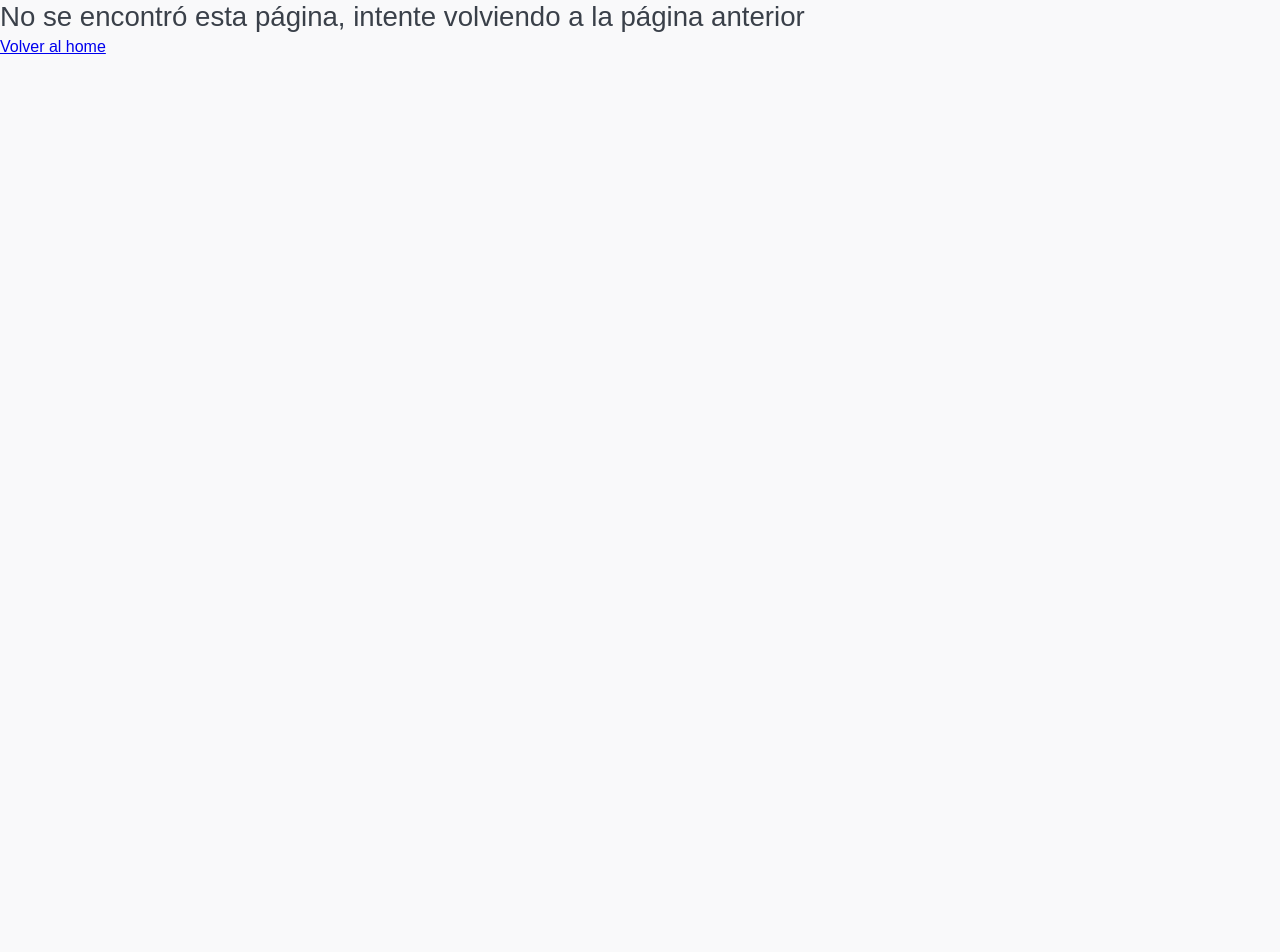
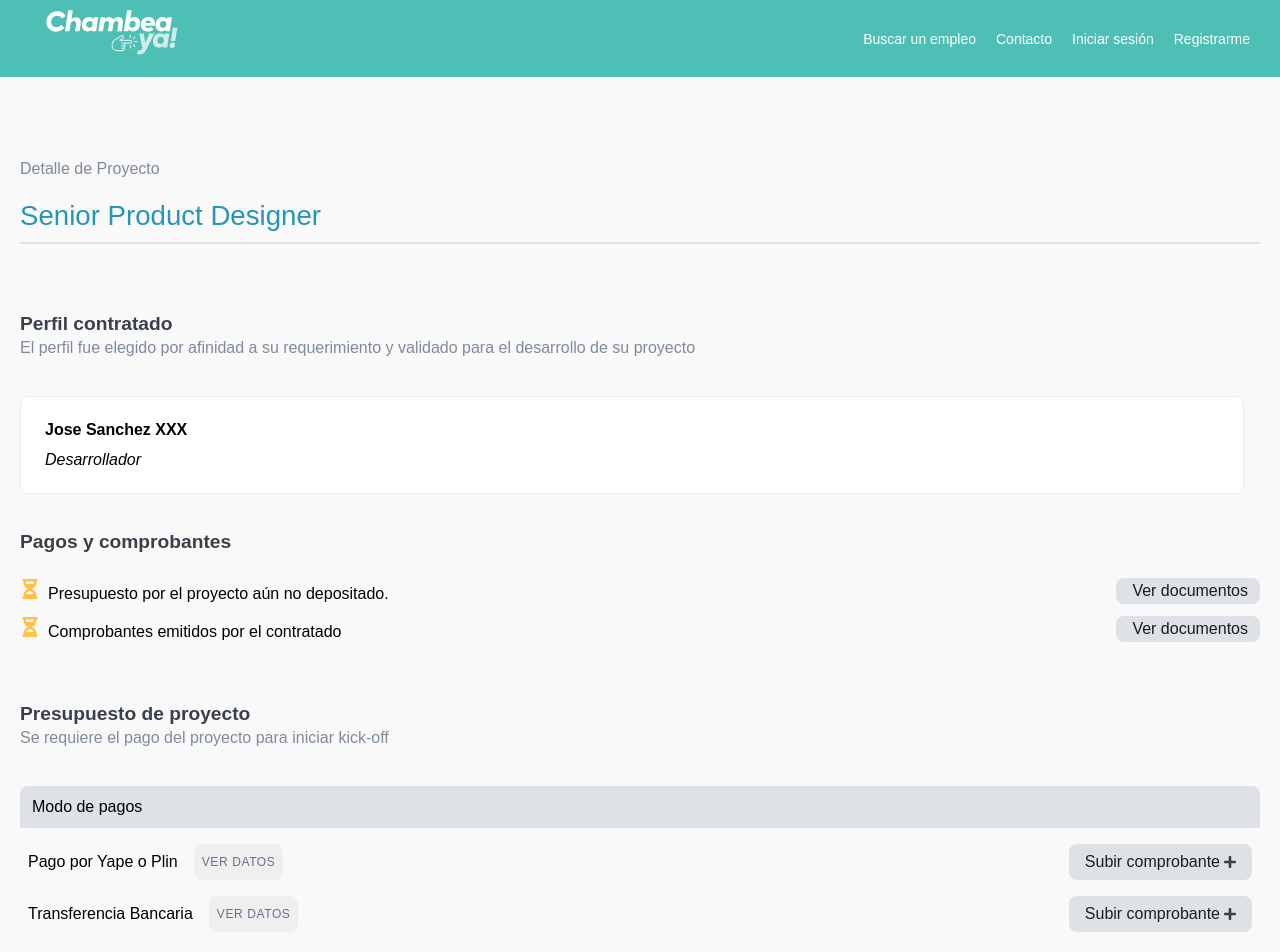
Before and after one commit to Meant-Peru/chambeaya-front, a React (Create React App) app: page /detail-project/1 in a window 1280 px wide. Shown: the top 952 px of the page. Before the commit the page ends 800 px from the top, so only its background shows below. Built offline with nearby package versions, Linux system fonts and the light colour scheme.

Commit message:
fixed contract, create project, fixed list project frontend

```diff
--- a/src/components/ProjectsComponent.tsx
+++ b/src/components/ProjectsComponent.tsx
@@ -24,7 +24,7 @@ export const ProjectsComponent = () => {
 				{projects.map((p: Project) => (
 					<article className="cardHistory" key={p._id}>
 						<div className="headCard">
-							<strong>{p.title}</strong>
+							<strong>{p.projectTitle}</strong>
 							<span>
 								<i>{p.state ? 'Proyecto iniciado' : 'Proyecto no iniciado'}</i>
 							</span>
@@ -32,16 +32,16 @@ export const ProjectsComponent = () => {
 						<div className="contentCard">
 							<ul className="listCard">
 								<li>
-									<img src={check} alt="" /> <span>Contratado</span>
+									<img src={p?.dataContract.states.initProject ? check : negative} alt="" /> <span>Contratado</span>
 								</li>
 								<li>
-									<img src={negative} alt="" /> <span>Presupuesto no depositado</span>
+									<img src={p?.dataContract.states.paidProject ? check : negative} alt="" /> <span>Presupuesto no depositado</span>
 								</li>
 								<li>
-									<img src={check} alt="" /> <span>Documentación completa</span>
+									<img src={p?.dataContract.states.fullDocumentation ? check : negative} alt="" /> <span>Documentación completa</span>
 								</li>
 							</ul>
-							<ButtonComponent link={'/detail-project'} family="textLink" icon="whitOutIcon" label="Ver Detalle" />
+							<ButtonComponent link={`/detail-project/${p._id}`} family="textLink" icon="whitOutIcon" label="Ver Detalle" />
 						</div>
 					</article>
 				))}
--- a/src/pages/DetailPostPostulant.tsx
+++ b/src/pages/DetailPostPostulant.tsx
@@ -33,23 +33,36 @@ export const DetailPostPostulant = () => {
 		// console.log({ idP, idJob });
 		setLoadingPost(true);
 		const resp: DetailPostulant = await startDetailPostulant({ idP, idJob });
-		// console.log({ resp });
+		console.log({ resp });
 		setPostJob(resp);
 		setPostulant(resp.dataPostAndPostulant.userDataPostulant);
-		// console.log({ postulant });
+		console.log({ postulant });
 		// console.log('resp?.postulants', resp?.postulants);
 		// setListSkill([...resp.listSkills]);
 		setLoadingPost(false);
 	};
 
 	const handlerContractor = async () => {
+		if (!postJob.state) return;
 		const dataSend = {
+			projectTitle: postJob.title,
 			idPostulant: postJob.dataPostAndPostulant.idPostulant,
 			idPostJob: postJob.dataPostAndPostulant.idPostJob,
+			idPostulation: postJob.dataPostAndPostulant._id,
 			idCompany: postJob.idCompany,
-			dataContract: {},
+			dataContract: {
+				typePayment: '',
+				proofPayment: '',
+				paymentAmount: '',
+				proofDate: new Date(),
+				states: {
+					initProject: false,
+					paidProject: false,
+					fullDocumentation: false,
+					stateProject: false,
+				},
+			},
 		};
-		// console.log({ dataSend });
 		const status = await startCreatePostJobContracts(dataSend);
 		changeStateModal(false);
 		if (status) {
@@ -90,7 +103,9 @@ export const DetailPostPostulant = () => {
 						</p>
 					</article>
 					<article className="actionApply">
-						<BtnPrimary onClick={openModal}> Contratar perfil </BtnPrimary>
+						<BtnPrimary onClick={openModal} disabled={!postJob?.state}>
+							Contratar perfil
+						</BtnPrimary>
 						<p className="mt-2">{postJob?.porcentageSkills}% de similitud al requerimiento</p>
 					</article>
 				</aside>
--- a/src/pages/detailProject.tsx
+++ b/src/pages/detailProject.tsx
@@ -9,6 +9,7 @@ import plin from './../assets/plin.png';
 import ButtonComponent from '../components/shared/atom/button';
 
 import Modal from 'react-modal';
+import { useNavigate, useParams } from 'react-router-dom';
 
 const customStyles = {
 	content: {
@@ -22,6 +23,10 @@ const customStyles = {
 };
 
 export const DetailProject = () => {
+	const [loadingProject, setLoadingProject] = useState(false);
+	const navigate = useNavigate();
+	const { idProject } = useParams();
+
 	const [modalIsOpen, setIsOpen] = React.useState(false);
 	const [modalIsOpen2, setIsOpen2] = React.useState(false);
 	function openModal() {
@@ -38,121 +43,101 @@ export const DetailProject = () => {
 
 	function closeModal() {
 		setIsOpen(false);
-        setIsOpen2(false)
+		setIsOpen2(false);
 	}
-
 
 	return (
 		<React.Fragment>
 			<Header />
 			<section className="detailProject">
-                <p>Detalle de Proyecto</p><br />
-                <h2 className='accent-color'>Senior Product Designer</h2>
+				<p>Detalle de Proyecto</p>
+				<br />
+				<h2 className="accent-color">Senior Product Designer</h2>
 				<hr />
-                <aside className='mt-5'>
+				<aside className="mt-5">
 					<h4>Perfil contratado</h4>
 					<p>El perfil fue elegido por afinidad a su requerimiento y validado para el desarrollo de su proyecto</p>
 				</aside>
-                <aside className='card mt-3'>
-                    <strong className='mb-1'>Jose Sanchez XXX</strong>
+				<aside className="card mt-3">
+					<strong className="mb-1">Jose Sanchez XXX</strong>
 					<i>Desarrollador</i>
 				</aside>
-                <aside className='mt-3'>
-                    <h4 className='mb-2'>Pagos y comprobantes</h4>
-                    <article className='mmlist mb-1'>
+				<aside className="mt-3">
+					<h4 className="mb-2">Pagos y comprobantes</h4>
+					<article className="mmlist mb-1">
 						<div>
 							<img src={time} width="20" alt="" />
 							<span>Presupuesto por el proyecto aún no depositado.</span>
 						</div>
-                        <ButtonComponent
-                            link={"/"}
-                            family="terceary"
-                            icon='whitOutIcon'
-                            label="Ver documentos"
-                        />
+						<ButtonComponent link={'/'} family="terceary" icon="whitOutIcon" label="Ver documentos" />
 					</article>
-                    <article className='mmlist mb-1'>
+					<article className="mmlist mb-1">
 						<div>
 							<img src={time} width="20" alt="" />
 							<span>Comprobantes emitidos por el contratado</span>
 						</div>
-                        <ButtonComponent
-                            link={"/"}
-                            family="terceary"
-                            icon='whitOutIcon'
-                            label="Ver documentos"
-                        />
+						<ButtonComponent link={'/'} family="terceary" icon="whitOutIcon" label="Ver documentos" />
 					</article>
 
-                    <h4 className='mt-5'>Presupuesto de proyecto</h4>
+					<h4 className="mt-5">Presupuesto de proyecto</h4>
 					<p>Se requiere el pago del proyecto para iniciar kick-off</p>
 					<article>
-                        <div className='headerTab mt-3'>
-                            Modo de pagos
+						<div className="headerTab mt-3">Modo de pagos</div>
+						<div className="row mpago">
+							<span className="row mlist">
+								Pago por Yape o Plin{' '}
+								<button className="btnComponent--textLink" onClick={openModal}>
+									Ver datos
+								</button>
+							</span>
+							<ButtonComponent link={'/'} family="terceary" icon="whitIcon" label="Subir comprobante" />
 						</div>
-                        <div className='row mpago'>
-                            <span className='row mlist'>Pago por Yape o Plin <button className="btnComponent--textLink" onClick={openModal}>Ver datos</button></span>
-                            <ButtonComponent
-                            link={"/"}
-                            family="terceary"
-                            icon='whitIcon'
-                            label="Subir comprobante"
-                        />
-                        </div>
-                        <div className='row mpago'>
-                        <span className='row mlist'>Transferencia Bancaria <button className="btnComponent--textLink" onClick={openModal2}>Ver datos</button></span>
-                            <ButtonComponent
-                            link={"/"}
-                            family="terceary"
-                            icon='whitIcon'
-                            label="Subir comprobante"
-                        />
+						<div className="row mpago">
+							<span className="row mlist">
+								Transferencia Bancaria{' '}
+								<button className="btnComponent--textLink" onClick={openModal2}>
+									Ver datos
+								</button>
+							</span>
+							<ButtonComponent link={'/'} family="terceary" icon="whitIcon" label="Subir comprobante" />
 						</div>
 					</article>
 
-                    <h4 className='mt-5'>Proyecto en curso</h4>
+					<h4 className="mt-5">Proyecto en curso</h4>
 					<p>Se ha establecido un cronograma de trabajo para constatar el estatus del proyecto.</p>
-                    <article className='mt-4'>
-                    <ButtonComponent
-                            link={"/"}
-                            family="secondary"
-                            icon='whitOutIcon'
-                            label="CRONOGRAMA DE TRABAJO"
-                        />
-
+					<article className="mt-4">
+						<ButtonComponent link={'/'} family="secondary" icon="whitOutIcon" label="CRONOGRAMA DE TRABAJO" />
 					</article>
 					<Modal isOpen={modalIsOpen} onAfterOpen={afterOpenModal} onRequestClose={closeModal} style={customStyles} contentLabel="Example Modal" overlayClassName="Overlay">
 						{/* <button onClick={closeModal}>close</button> */}
-                        <section className='containerModal'>
+						<section className="containerModal">
 							<aside className="headModal">
 								<h2>Pagar con monederos</h2>
-
 							</aside>
 							<aside className="contentModal">
 								<p>Recuerde que puede hacer pagos en 1 o más transacciones</p>
 								<strong>Titular: Chambea Ya S.A.C</strong>
-                                <article className='mt-4'>
+								<article className="mt-4">
 									<img src={yape} alt="" />
 									<img src={plin} alt="" />
 								</article>
 							</aside>
-                            <button className='btnComponent--primary' onClick={closeModal}>Listo</button>
-
+							<button className="btnComponent--primary" onClick={closeModal}>
+								Listo
+							</button>
 						</section>
-
 					</Modal>
 
 					<Modal isOpen={modalIsOpen2} onAfterOpen={afterOpenModal} onRequestClose={closeModal} style={customStyles} contentLabel="Example Modal" overlayClassName="Overlay">
 						{/* <button onClick={closeModal}>close</button> */}
-                        <section className='containerModal'>
+						<section className="containerModal">
 							<aside className="headModal">
 								<h2>Transferencia Bancaria</h2>
-
 							</aside>
 							<aside className="contentModal">
 								<p>Recuerde que puede hacer pagos en 1 o más transacciones</p>
 								<strong>Titular: Chambea Ya S.A.C</strong>
-                                <article className='col mt-4 mb-2'>
+								<article className="col mt-4 mb-2">
 									<ul>
 										<li>BCP: 192-232323-2321</li>
 										<li>BBVA: 34-24323231</li>
@@ -160,14 +145,14 @@ export const DetailProject = () => {
 									</ul>
 								</article>
 							</aside>
-                            <button className='btnComponent--primary' onClick={closeModal}>Listo</button>
-
+							<button className="btnComponent--primary" onClick={closeModal}>
+								Listo
+							</button>
 						</section>
-
 					</Modal>
 				</aside>
 			</section>
 			<Footer />
 		</React.Fragment>
-    )
-}
+	);
+};
--- a/src/routers/AppRouter.tsx
+++ b/src/routers/AppRouter.tsx
@@ -17,7 +17,7 @@ import ListPosiciones from '../pages/listPosiciones';
 import { RootState } from '../redux/store/store';
 import { DetailPostPostulant } from '../pages/DetailPostPostulant';
 import { DetailPostCompany } from '../pages/DetailPostCompany';
-import { DetailProject } from '../pages/detailProject';
+import { DetailProject } from '../pages/DetailProject';
 
 export const AppRouter = () => {
 	const { status } = useSelector((state: RootState) => state.auth);
@@ -44,7 +44,7 @@ export const AppRouter = () => {
 				<Route path="register-step-2" element={<RegisterPostulant />} />
 				<Route path="detail-post/:id" element={<DetailPost />} />
 
-				<Route path="detail-project" element={<DetailProject />} />
+				<Route path="detail-project/:idProject" element={<DetailProject />} />
 
 				<Route path="detail-post-company/:id" element={<DetailPostCompany />} />
 				<Route path="list-posiciones/:idCategory" element={<ListPosiciones />} />
```
Also changed, not shown: src/interfaces/Project.ts (+20 -13 lines). Lines whose indentation alone changed are shown as unchanged.
